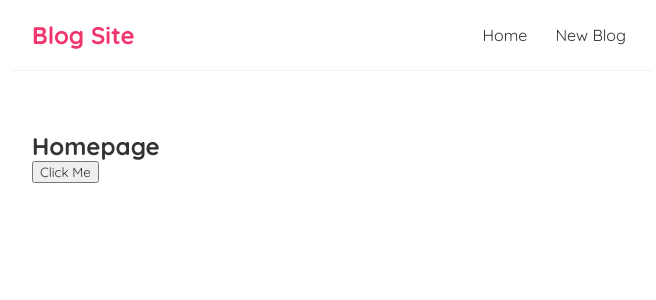
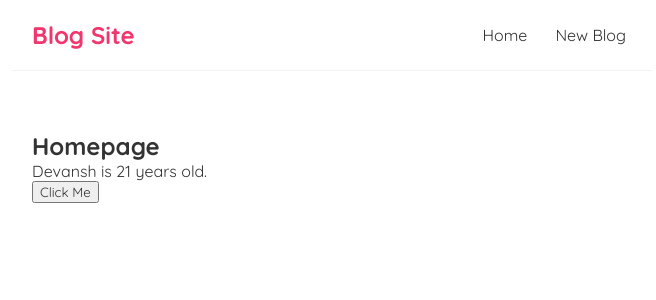
Before and after one commit to D-Coder135/Blog-Site_React, a React (Create React App) app: page / in a window 1280 px wide. Shown: the top 300 px of the page, without its empty margins (308-964 px from the left). Built offline with nearby package versions, Linux system fonts and the light colour scheme; the HTML template or start-up script is replaced by a standard one.

Commit message:
add some text content along with the fields inside the p tag

```diff
--- a/src/Home.js
+++ b/src/Home.js
@@ -13,7 +13,7 @@ const Home = () => {
     return (
         <div className="home">
             <h2>Homepage</h2>
-            <p></p>
+            <p>{name} is {age} years old.</p>
             <button onClick = {handleClick}>Click Me</button>
         </div>
      );
```
